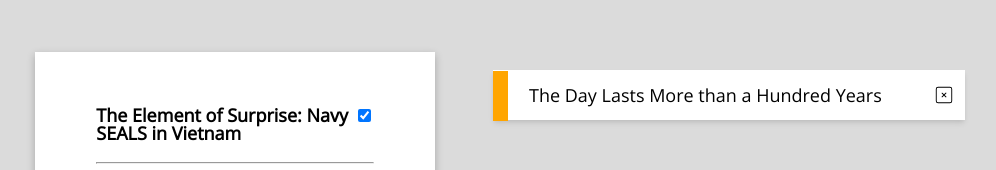
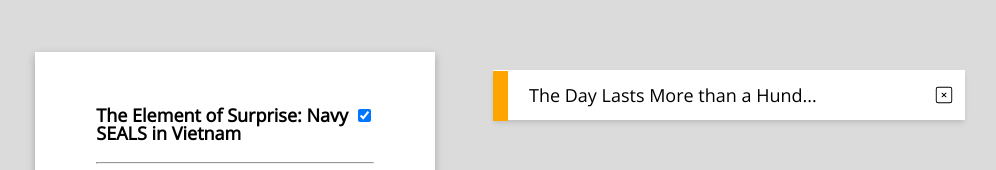
Before and after one commit to GLDGN98/BookWishlist, a React (Create React App) app: page / in a window 1280 px wide. Both pictures are taken after a click on the checkbox 475 px from the left and 263 px from the top of the page. Shown: the part 148-318 px from the top of the page, without its empty margins (111-1107 px from the left). Built offline with nearby package versions, Linux system fonts and the light colour scheme.

Commit message:
added substring for long titles

```diff
--- a/src/cmps/wishlist-books.jsx
+++ b/src/cmps/wishlist-books.jsx
@@ -1,5 +1,5 @@
-import React, { useEffect } from "react";
-import {CiSquareRemove} from 'react-icons/ci'
+import React from "react";
+import { CiSquareRemove } from 'react-icons/ci'
 import { bookService } from "../services/book.service";
 
 export function WishlistBooks({ books, setBooks }) {
@@ -8,10 +8,15 @@ export function WishlistBooks({ books, setBooks }) {
         return books.filter(book => book.isWished)
     }
 
-   async function unWishBook(book) {
+    async function unWishBook(book) {
         book.isWished = false
         await bookService.save(book)
-       setBooks([...books])
+        setBooks([...books])
+    }
+
+    function bookTitleHandle(title) {
+        if (title.length > 30) return title.substring(0, 30) + '...'
+        else return title
     }
 
     return (
@@ -19,8 +24,8 @@ export function WishlistBooks({ books, setBooks }) {
             <ul>{wishedBooks().map(book => (
                 <li key={book._id}>
                     <span className="orange-badge"></span>
-                    {book.title}
-                    <button className="unwish-btn" onClick={() => unWishBook(book)}><CiSquareRemove/></button>
+                    {bookTitleHandle(book.title)}
+                    <button className="unwish-btn" onClick={() => unWishBook(book)}><CiSquareRemove /></button>
                 </li>
             ))}</ul>
         </aside>
```
